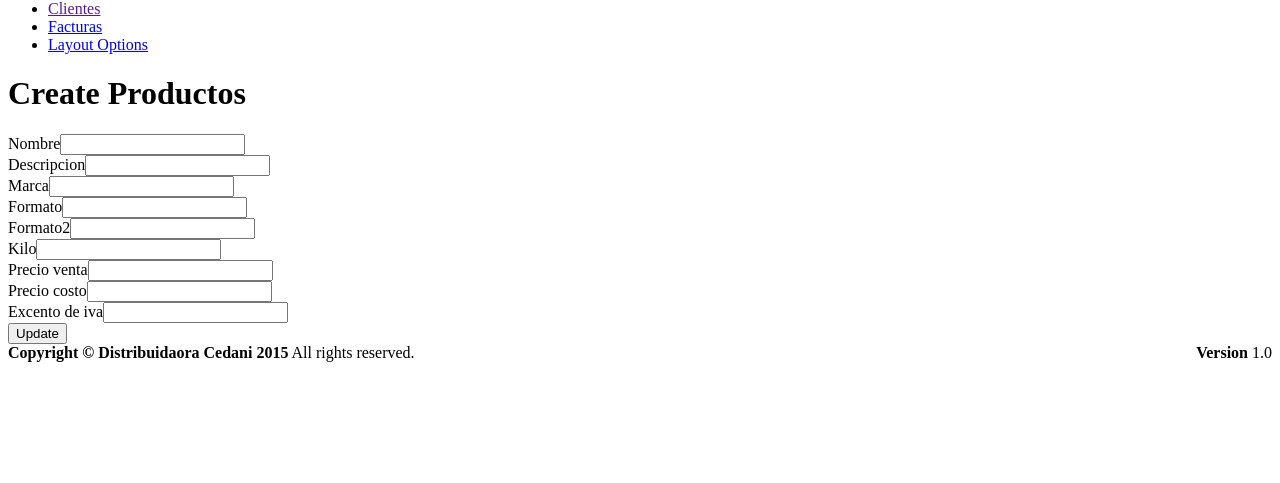
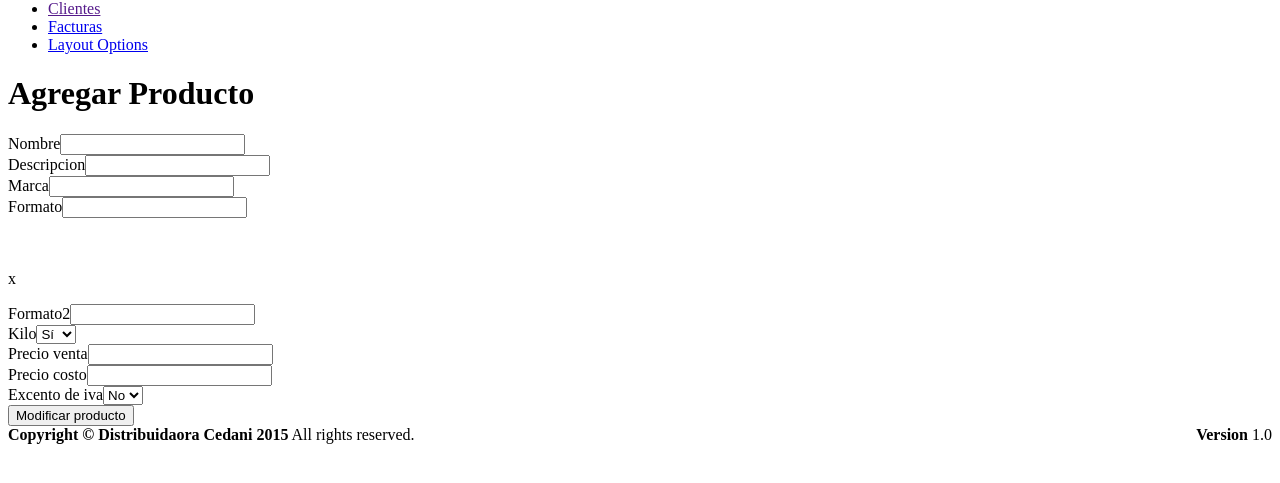
Before and after one commit to Encouver/cedani, a Yii app: template backend/views/productos/create.php in a window 1280 px wide. Shown: the part 42-525 px from the top of the page. Run offline with PHP 8.4 and a stand-in for Yii, Linux system fonts and the light colour scheme; the template is opened without the code that fills it, so the values that code supplies are empty; form fields are guessed from the names that the template uses; some libraries are stand-ins or nearby versions.

Commit message:
Productos alguito

```diff
--- a/backend/models/Productos.php
+++ b/backend/models/Productos.php
@@ -57,7 +57,7 @@ class Productos extends \yii\db\ActiveRecord
             'descripcion' => 'Descripcion',
             'marca' => 'Marca',
             'formato' => 'Formato',
-            'formato2' => 'Formato2',
+            'formato2' => '.',
             'kilo' => 'Kilo',
             'precio_venta' => 'Precio Venta',
             'precio_costo' => 'Precio Costo',
--- a/backend/views/productos/_form.php
+++ b/backend/views/productos/_form.php
@@ -2,6 +2,7 @@
 
 use yii\helpers\Html;
 use yii\widgets\ActiveForm;
+use kartik\money\MaskMoney;
 
 /* @var $this yii\web\View */
 /* @var $model app\models\Productos */
@@ -18,20 +19,46 @@ use yii\widgets\ActiveForm;
 
     <?= $form->field($model, 'marca')->textInput(['maxlength' => 255]) ?>
 
-    <?= $form->field($model, 'formato')->textInput() ?>
+    <div class="row">
+        <div class="col-md-3">
+            <?= $form->field($model, 'formato')->textInput() ?>
+        </div>
+        <div class="col-md-1" style="vertical-align: middle;">
+            <br><br> <p>x</p>
+        </div>
+        <div class="col-md-3">
+            <?= $form->field($model, 'formato2')->textInput() ?>
+        </div>
+    </div>
 
-    <?= $form->field($model, 'formato2')->textInput() ?>
 
-    <?= $form->field($model, 'kilo')->textInput() ?>
 
-    <?= $form->field($model, 'precio_venta')->textInput(['maxlength' => 20]) ?>
+    <?= $form->field($model, 'kilo')->dropDownList(['1'=>'Sí', '0'=>'No']) ?>
 
-    <?= $form->field($model, 'precio_costo')->textInput(['maxlength' => 20]) ?>
+    <?=
+    $form->field($model, 'precio_venta')->widget(MaskMoney::classname(), [
+        'pluginOptions' => [
+            'prefix' => 'Bs. ',
+            'suffix' => '',
+            'allowNegative' => false
+        ]
+    ]);
+    ?>
+    <?=
+    $form->field($model, 'precio_costo')->widget(MaskMoney::classname(), [
+        'pluginOptions' => [
+            'prefix' => 'Bs. ',
+            'suffix' => '',
+            'allowNegative' => false
+        ]
+    ]);
+    ?>
 
-    <?= $form->field($model, 'excento_de_iva')->textInput() ?>
+    <?= $form->field($model, 'excento_de_iva')->dropDownList(['0'=>'No', '1'=>'Sí']) ?>
+
 
     <div class="form-group">
-        <?= Html::submitButton($model->isNewRecord ? 'Create' : 'Update', ['class' => $model->isNewRecord ? 'btn btn-success' : 'btn btn-primary']) ?>
+        <?= Html::submitButton($model->isNewRecord ? 'Agregar producto' : 'Modificar producto', ['class' => $model->isNewRecord ? 'btn btn-success' : 'btn btn-primary']) ?>
     </div>
 
     <?php ActiveForm::end(); ?>
--- a/backend/views/productos/create.php
+++ b/backend/views/productos/create.php
@@ -6,7 +6,7 @@ use yii\helpers\Html;
 /* @var $this yii\web\View */
 /* @var $model app\models\Productos */
 
-$this->title = 'Create Productos';
+$this->title = 'Agregar Producto';
 $this->params['breadcrumbs'][] = ['label' => 'Productos', 'url' => ['index']];
 $this->params['breadcrumbs'][] = $this->title;
 ?>
```
Also changed, not shown: backend/views/productos/index.php (+8 -8 lines), backend/views/inventarios/_form.php (indentation only).
